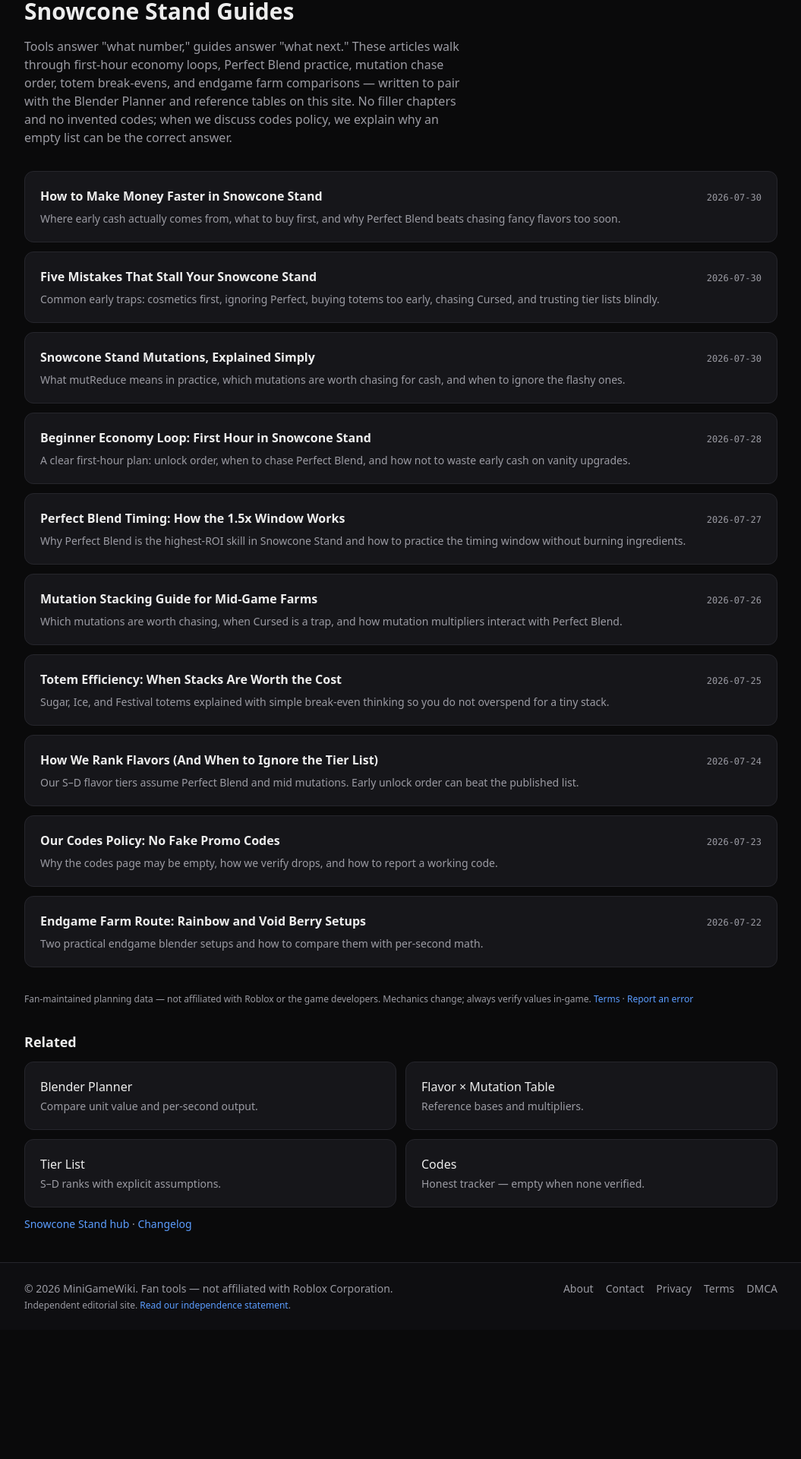
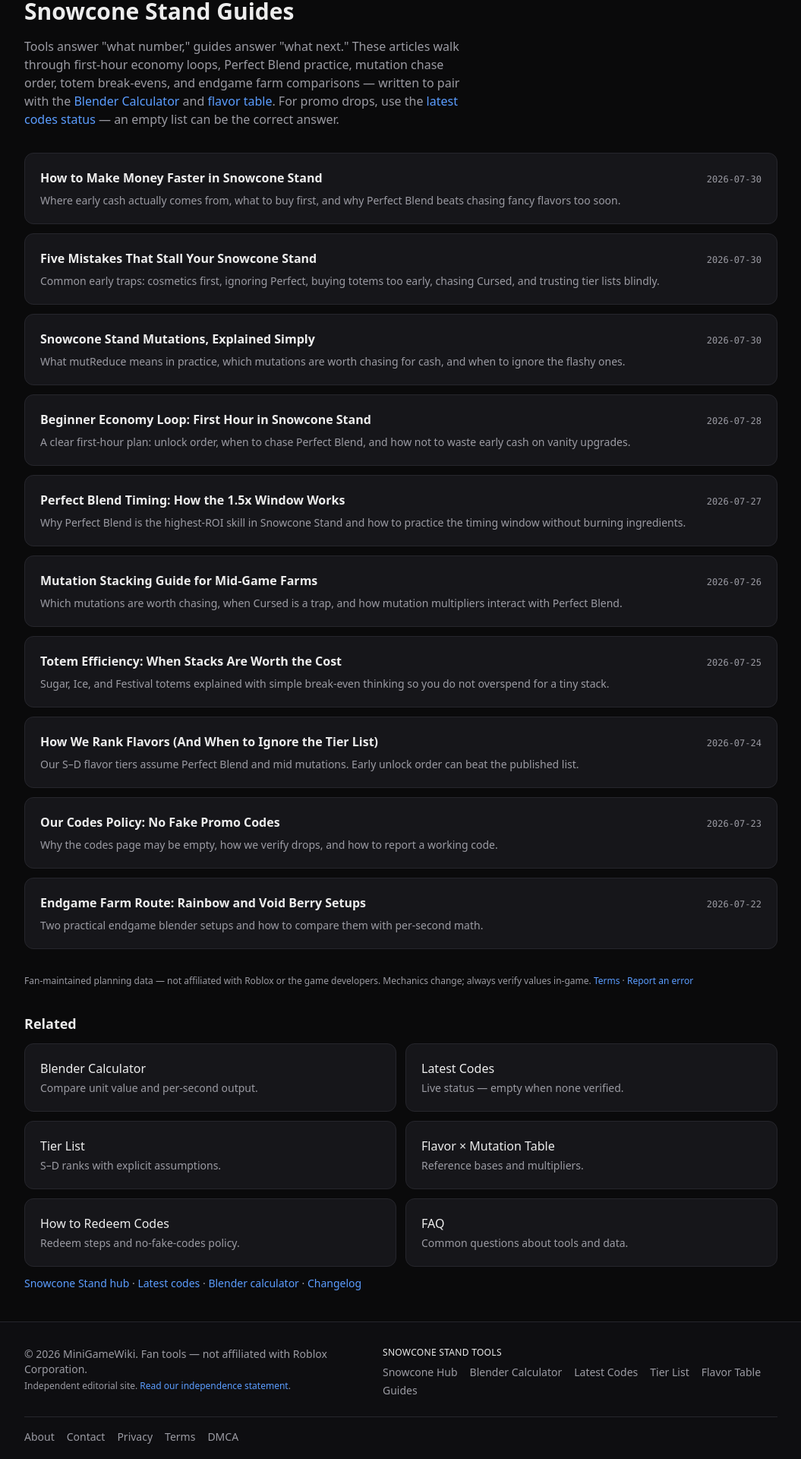
Before and after one commit to eric4885/minigamewiki, a Next.js app: page /games/snowcone-stand/guides in a window 1280 px wide. Shown: the part 120-2040 px from the top of the page at 76% size, without its empty margins (112-1167 px from the left). Before the commit the page ends 1870 px from the top, so only its background shows below. Built offline with nearby package versions, Linux system fonts and the light colour scheme; no server answers.

Commit message:
seo: strengthen internal links to codes and blender calculator

```diff
--- a/src/app/games/page.tsx
+++ b/src/app/games/page.tsx
@@ -31,7 +31,28 @@
       </Card>
 
       <p className="text-sm text-muted">
-        Looking for something else?{" "}
+        Jump to{" "}
+        <Link
+          href="/games/snowcone-stand/blender-planner"
+          className="text-accent hover:underline"
+        >
+          Blender Calculator
+        </Link>
+        ,{" "}
+        <Link
+          href="/games/snowcone-stand/codes"
+          className="text-accent hover:underline"
+        >
+          latest codes status
+        </Link>
+        , or{" "}
+        <Link
+          href="/games/snowcone-stand/tier-list"
+          className="text-accent hover:underline"
+        >
+          tier list
+        </Link>
+        . Looking for something else?{" "}
         <Link href="/contact" className="text-accent hover:underline">
           Suggest a game
         </Link>
--- a/src/app/games/snowcone-stand/faq/page.tsx
+++ b/src/app/games/snowcone-stand/faq/page.tsx
@@ -1,5 +1,6 @@
 import type { Metadata } from "next";
 import Link from "next/link";
+import type { ReactNode } from "react";
 import { Breadcrumbs } from "@/components/Breadcrumbs";
 import { JsonLd } from "@/components/JsonLd";
 import { RelatedLinks } from "@/components/RelatedLinks";
@@ -13,29 +14,106 @@
   alternates: { canonical: "/games/snowcone-stand/faq" },
 };
 
-const faqs = [
+type FaqItem = {
+  q: string;
+  plain: string;
+  a: ReactNode;
+};
+
+const faqs: FaqItem[] = [
   {
     q: "Is MiniGameWiki an official Snowcone Stand or Roblox wiki?",
+    plain:
+      "No. We are an independent fan site. We are not affiliated with Roblox Corporation or the game’s developers.",
     a: "No. We are an independent fan site. We are not affiliated with Roblox Corporation or the game’s developers.",
   },
   {
     q: "Why is the codes page empty?",
-    a: "Because we only list codes we can verify. An empty table means no confirmed active public codes at the last check date — not a broken page.",
+    plain:
+      "Because we only list codes we can verify. An empty table means no confirmed active public codes at the last check date — not a broken page.",
+    a: (
+      <>
+        Because we only list codes we can verify. An empty table on the{" "}
+        <Link
+          href="/games/snowcone-stand/codes"
+          className="text-accent hover:underline"
+        >
+          latest codes status page
+        </Link>{" "}
+        means no confirmed active public codes at the last check date — not a
+        broken page. See also{" "}
+        <Link
+          href="/games/snowcone-stand/how-to-redeem-codes"
+          className="text-accent hover:underline"
+        >
+          how to redeem codes
+        </Link>
+        .
+      </>
+    ),
   },
   {
-    q: "How does the Blender Planner formula work?",
-    a: `unit = base × (perfect ? ${snowcone.perfectMult} : 1) × mutReduce × totemStack, then perSec = unit ÷ blendTime. Perfect Blend is modeled as a ${snowcone.perfectMult}× multiplier.`,
+    q: "How does the Blender Calculator formula work?",
+    plain: `unit = base × (perfect ? ${snowcone.perfectMult} : 1) × mutReduce × totemStack, then perSec = unit ÷ blendTime. Perfect Blend is modeled as a ${snowcone.perfectMult}× multiplier.`,
+    a: (
+      <>
+        On the{" "}
+        <Link
+          href="/games/snowcone-stand/blender-planner"
+          className="text-accent hover:underline"
+        >
+          Blender Calculator
+        </Link>
+        : unit = base × (perfect ? {snowcone.perfectMult} : 1) × mutReduce ×
+        totemStack, then perSec = unit ÷ blendTime. Perfect Blend is modeled as
+        a {snowcone.perfectMult}× multiplier.
+      </>
+    ),
   },
   {
     q: "Should I trust the tier list over unlock order?",
-    a: "Early game, unlock order and cash on hand matter more. Our tiers assume mid-to-late play with Perfect Blend practice. Read the assumptions on the tier list page.",
+    plain:
+      "Early game, unlock order and cash on hand matter more. Our tiers assume mid-to-late play with Perfect Blend practice. Read the assumptions on the tier list page.",
+    a: (
+      <>
+        Early game, unlock order and cash on hand matter more. Our tiers assume
+        mid-to-late play with Perfect Blend practice. Read the assumptions on
+        the{" "}
+        <Link
+          href="/games/snowcone-stand/tier-list"
+          className="text-accent hover:underline"
+        >
+          tier list
+        </Link>{" "}
+        and confirm upgrades in the{" "}
+        <Link
+          href="/games/snowcone-stand/blender-planner"
+          className="text-accent hover:underline"
+        >
+          Blender Calculator
+        </Link>
+        .
+      </>
+    ),
   },
   {
     q: "What if a number is wrong after a patch?",
-    a: "Email hello@minigamewiki.com with the page URL, what changed in-game, and a screenshot if possible. We update JSON data after verification.",
+    plain:
+      "Email hello@minigamewiki.com with the page URL, what changed in-game, and a screenshot if possible. We update JSON data after verification.",
+    a: (
+      <>
+        Email hello@minigamewiki.com with the page URL, what changed in-game,
+        and a screenshot if possible. You can also use{" "}
+        <Link href="/contact" className="text-accent hover:underline">
+          Contact
+        </Link>
+        . We update JSON data after verification.
+      </>
+    ),
   },
   {
     q: "Do you sell Roblox accounts or items?",
+    plain: "No. We only publish tools and guides.",
     a: "No. We only publish tools and guides.",
   },
 ];
@@ -49,7 +127,7 @@
       name: item.q,
       acceptedAnswer: {
         "@type": "Answer",
-        text: item.a,
+        text: item.plain,
       },
     })),
     url: `${SITE_URL}/games/snowcone-stand/faq`,
@@ -71,12 +149,19 @@
         </h1>
         <p className="mt-4 max-w-prose text-muted">
           Short answers about how MiniGameWiki tools work, why codes may be
-          empty, and how we handle updates. For step-by-step redeem help, see{" "}
+          empty, and how we handle updates. Start with the{" "}
           <Link
-            href="/games/snowcone-stand/how-to-redeem-codes"
+            href="/games/snowcone-stand/codes"
             className="text-accent hover:underline"
           >
-            How to redeem codes
+            latest codes status
+          </Link>{" "}
+          or the{" "}
+          <Link
+            href="/games/snowcone-stand/blender-planner"
+            className="text-accent hover:underline"
+          >
+            Blender Calculator
           </Link>
           .
         </p>
--- a/src/app/games/snowcone-stand/flavor-mutation-table/page.tsx
+++ b/src/app/games/snowcone-stand/flavor-mutation-table/page.tsx
@@ -32,10 +32,24 @@
           before Perfect and totems, and what each mutation does as{" "}
           <span className="font-mono text-fg">mutReduce</span>. This table is
           that reference: scrollable on phones, readable on desktop, and wired
-          to the same JSON the Blender Planner uses so numbers do not drift
-          between pages. Use it to shortlist combinations, then confirm
-          per-second output in the planner with your real blend time. Values are
-          fan-maintained planning data — re-check in-game after balance patches.
+          to the same JSON the{" "}
+          <Link
+            href="/games/snowcone-stand/blender-planner"
+            className="text-accent hover:underline"
+          >
+            Blender Calculator
+          </Link>{" "}
+          uses so numbers do not drift between pages. Use it to shortlist
+          combinations, then confirm per-second output in the calculator with
+          your real blend time. Looking for free drops instead? See the{" "}
+          <Link
+            href="/games/snowcone-stand/codes"
+            className="text-accent hover:underline"
+          >
+            latest codes status
+          </Link>
+          . Values are fan-maintained planning data — re-check in-game after
+          balance patches.
         </p>
       </div>
 
--- a/src/app/games/snowcone-stand/guides/page.tsx
+++ b/src/app/games/snowcone-stand/guides/page.tsx
@@ -31,10 +31,28 @@
           Tools answer &quot;what number,&quot; guides answer &quot;what
           next.&quot; These articles walk through first-hour economy loops,
           Perfect Blend practice, mutation chase order, totem break-evens, and
-          endgame farm comparisons — written to pair with the Blender Planner and
-          reference tables on this site. No filler chapters and no invented
-          codes; when we discuss codes policy, we explain why an empty list can
-          be the correct answer.
+          endgame farm comparisons — written to pair with the{" "}
+          <Link
+            href="/games/snowcone-stand/blender-planner"
+            className="text-accent hover:underline"
+          >
+            Blender Calculator
+          </Link>{" "}
+          and{" "}
+          <Link
+            href="/games/snowcone-stand/flavor-mutation-table"
+            className="text-accent hover:underline"
+          >
+            flavor table
+          </Link>
+          . For promo drops, use the{" "}
+          <Link
+            href="/games/snowcone-stand/codes"
+            className="text-accent hover:underline"
+          >
+            latest codes status
+          </Link>{" "}
+          — an empty list can be the correct answer.
         </p>
       </div>
 
--- a/src/app/games/snowcone-stand/how-to-redeem-codes/page.tsx
+++ b/src/app/games/snowcone-stand/how-to-redeem-codes/page.tsx
@@ -63,6 +63,25 @@
           <li>An empty table is a status report, not a missing feature.</li>
         </ul>
         <p className="text-muted">{snowcone.codesNote}</p>
+        <p className="rounded-xl border border-border bg-surface p-4 text-sm text-muted">
+          Bookmark the{" "}
+          <Link
+            href="/games/snowcone-stand/codes"
+            className="font-medium text-accent hover:underline"
+          >
+            latest Snowcone Stand codes status page
+          </Link>{" "}
+          (last checked{" "}
+          <span className="font-mono text-fg">{snowcone.codesLastChecked}</span>
+          ). After you redeem, use the{" "}
+          <Link
+            href="/games/snowcone-stand/blender-planner"
+            className="text-accent hover:underline"
+          >
+            Blender Calculator
+          </Link>{" "}
+          to decide what to buy with the reward cash.
+        </p>
       </section>
 
       <section className="space-y-3">
--- a/src/app/games/snowcone-stand/tier-list/page.tsx
+++ b/src/app/games/snowcone-stand/tier-list/page.tsx
@@ -34,8 +34,21 @@
           peak unit value. This list ranks flavors, mutations, and totems for
           mid-to-late cash efficiency assuming Perfect Blend and at least a
           mid-tier mutation mindset. Read the summary, treat D-tier Cursed as a
-          quest exception, and always validate a promotion with the Blender
-          Planner using your blend time. Updated{" "}
+          quest exception, and always validate a promotion with the{" "}
+          <Link
+            href="/games/snowcone-stand/blender-planner"
+            className="text-accent hover:underline"
+          >
+            Blender Calculator
+          </Link>{" "}
+          using your blend time. For promo drops, check the{" "}
+          <Link
+            href="/games/snowcone-stand/codes"
+            className="text-accent hover:underline"
+          >
+            latest codes status
+          </Link>
+          . Updated{" "}
           <span className="font-mono text-fg">{tierList.updatedAt}</span> —
           re-rank after patches.
         </p>
--- a/src/app/page.tsx
+++ b/src/app/page.tsx
@@ -16,6 +16,11 @@
     href: "/games/snowcone-stand/blender-planner",
     title: "Blender Calculator",
     body: "Model Perfect Blend, mutations, and totems. Compare unit value and per-second output before you spend cash.",
+  },
+  {
+    href: "/games/snowcone-stand/codes",
+    title: "Latest Codes",
+    body: "Live codes status for Roblox Snowcone Stand — verified only, empty when none are active.",
   },
   {
     href: "/games/snowcone-stand/flavor-mutation-table",
@@ -53,6 +58,12 @@
               Open Blender Calculator
             </Link>
             <Link
+              href="/games/snowcone-stand/codes"
+              className="inline-flex rounded-md border border-border bg-surface px-4 py-2 text-sm font-medium text-fg transition hover:border-brand/50"
+            >
+              Latest codes status
+            </Link>
+            <Link
               href="/games/snowcone-stand"
               className="inline-flex rounded-md border border-border bg-surface px-4 py-2 text-sm font-medium text-fg transition hover:border-brand/50"
             >
@@ -73,7 +84,7 @@
 
       <section>
         <h2 className="mb-4 text-xl font-semibold text-fg">Tools</h2>
-        <div className="grid gap-4 sm:grid-cols-3">
+        <div className="grid gap-4 sm:grid-cols-2">
           {tools.map((tool) => (
             <Card key={tool.href} href={tool.href}>
               <h3 className="font-semibold text-fg">{tool.title}</h3>
--- a/src/components/Footer.tsx
+++ b/src/components/Footer.tsx
@@ -1,4 +1,13 @@
 import Link from "next/link";
+
+const tools = [
+  { href: "/games/snowcone-stand", label: "Snowcone Hub" },
+  { href: "/games/snowcone-stand/blender-planner", label: "Blender Calculator" },
+  { href: "/games/snowcone-stand/codes", label: "Latest Codes" },
+  { href: "/games/snowcone-stand/tier-list", label: "Tier List" },
+  { href: "/games/snowcone-stand/flavor-mutation-table", label: "Flavor Table" },
+  { href: "/games/snowcone-stand/guides", label: "Guides" },
+];
 
 const legal = [
   { href: "/about", label: "About" },
@@ -13,8 +22,9 @@
 
   return (
     <footer className="mt-auto border-t border-border bg-surface/40">
-      <div className="mx-auto flex max-w-5xl flex-col gap-3 px-4 py-6 text-sm text-muted sm:flex-row sm:items-start sm:justify-between">
-        <div className="space-y-1">
+      <div className="mx-auto flex max-w-5xl flex-col gap-6 px-4 py-8 text-sm text-muted">
+        <div className="flex flex-col gap-6 sm:flex-row sm:justify-between">
+          <div className="space-y-1 max-w-md">
             <p>
               © {year} MiniGameWiki. Fan tools — not affiliated with Roblox
               Corporation.
@@ -27,7 +37,30 @@
               .
             </p>
           </div>
-        <nav className="flex flex-wrap gap-x-4 gap-y-1">
+          <div className="space-y-2">
+            <p className="text-xs font-medium uppercase tracking-wide text-fg">
+              Snowcone Stand tools
+            </p>
+            <nav
+              aria-label="Snowcone Stand tools"
+              className="flex flex-wrap gap-x-4 gap-y-1"
+            >
+              {tools.map((item) => (
+                <Link
+                  key={item.href}
+                  href={item.href}
+                  className="transition hover:text-brand"
+                >
+                  {item.label}
+                </Link>
+              ))}
+            </nav>
+          </div>
+        </div>
+        <nav
+          aria-label="Legal"
+          className="flex flex-wrap gap-x-4 gap-y-1 border-t border-border pt-4"
+        >
           {legal.map((item) => (
             <Link
               key={item.href}
--- a/src/components/RelatedLinks.tsx
+++ b/src/components/RelatedLinks.tsx
@@ -1,11 +1,22 @@
 import Link from "next/link";
 import { Card } from "@/components/ui/Card";
 
+/** Priority order: calculator + codes first for SEO equity. */
 const defaultLinks = [
   {
     href: "/games/snowcone-stand/blender-planner",
-    title: "Blender Planner",
+    title: "Blender Calculator",
     body: "Compare unit value and per-second output.",
+  },
+  {
+    href: "/games/snowcone-stand/codes",
+    title: "Latest Codes",
+    body: "Live status — empty when none verified.",
+  },
+  {
+    href: "/games/snowcone-stand/tier-list",
+    title: "Tier List",
+    body: "S–D ranks with explicit assumptions.",
   },
   {
     href: "/games/snowcone-stand/flavor-mutation-table",
@@ -13,14 +24,9 @@
     body: "Reference bases and multipliers.",
   },
   {
-    href: "/games/snowcone-stand/tier-list",
-    title: "Tier List",
-    body: "S–D ranks with explicit assumptions.",
-  },
-  {
-    href: "/games/snowcone-stand/codes",
-    title: "Codes",
-    body: "Honest tracker — empty when none verified.",
+    href: "/games/snowcone-stand/how-to-redeem-codes",
+    title: "How to Redeem Codes",
+    body: "Redeem steps and no-fake-codes policy.",
   },
   {
     href: "/games/snowcone-stand/guides",
@@ -39,7 +45,7 @@
   limit?: number;
 };
 
-export function RelatedLinks({ excludeHref, limit = 4 }: RelatedLinksProps) {
+export function RelatedLinks({ excludeHref, limit = 6 }: RelatedLinksProps) {
   const links = defaultLinks
     .filter((l) => l.href !== excludeHref)
     .slice(0, limit);
@@ -64,6 +70,20 @@
         </Link>
         {" · "}
         <Link
+          href="/games/snowcone-stand/codes"
+          className="text-accent hover:underline"
+        >
+          Latest codes
+        </Link>
+        {" · "}
+        <Link
+          href="/games/snowcone-stand/blender-planner"
+          className="text-accent hover:underline"
+        >
+          Blender calculator
+        </Link>
+        {" · "}
+        <Link
           href="/games/snowcone-stand/updates"
           className="text-accent hover:underline"
         >
```
Lines whose indentation alone changed are shown as unchanged.
